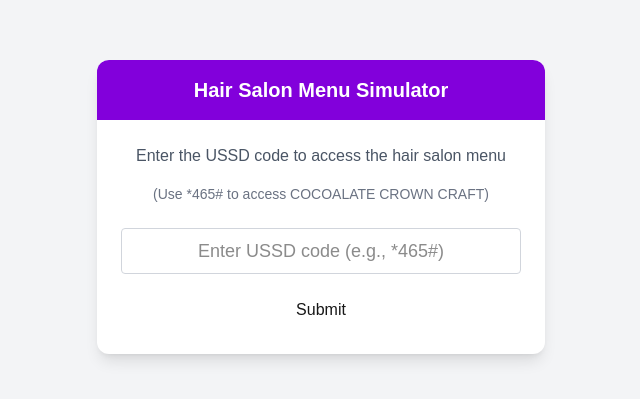
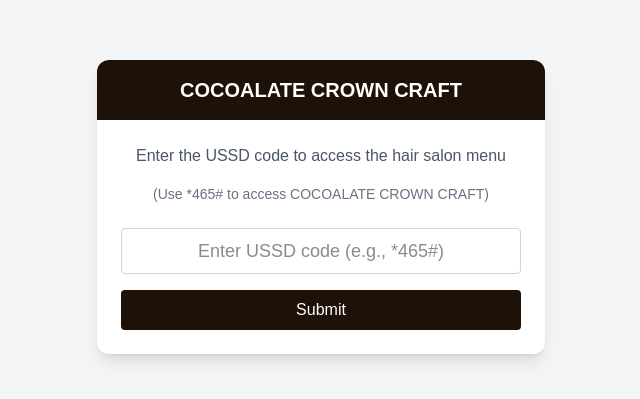
Before and after one commit to eniolaSamuel/MenuSimulator, a Next.js app: page / in a window 1280 px wide. Shown: the part 193-592 px from the top of the page, without its empty margins (319-959 px from the left). Built offline with nearby package versions, Linux system fonts and the light colour scheme.

Commit message:
Page.tsx setup

```diff
--- a/app/page.tsx
+++ b/app/page.tsx
@@ -24,8 +24,8 @@ export default function Home() {
   return (
       <main className="flex min-h-screen flex-col items-center justify-center p-4 bg-gray-100">
         <div className="w-full max-w-md bg-white rounded-xl shadow-lg overflow-hidden">
-          <div className="p-4 bg-purple-700 text-white text-center">
-            <h1 className="text-xl font-bold">Hair Salon Menu Simulator</h1>
+          <div className="p-4 bg-700 text-white text-center" style={{backgroundColor:"#1d1108"}}>
+            <h1 className="text-xl font-bold">COCOALATE CROWN CRAFT</h1>
           </div>
 
           {!menuActive ? (
--- a/components/ussd-input.tsx
+++ b/components/ussd-input.tsx
@@ -27,7 +27,7 @@ export function USSDInput({ onSubmit, ussdCode, setUssdCode }: USSDInputProps) {
                     placeholder="Enter USSD code (e.g., *465#)"
                     className="w-full p-2 border border-gray-300 rounded text-center text-lg"
                 />
-                <button type="submit" className="w-full p-2 rounded text-#1d1108" style={{ backgroundColor: "#ffffff" }}>
+                <button type="submit" className="w-full p-2 rounded text-white" style={{ backgroundColor: "#1d1108" }}>
                     Submit
                 </button>
             </form>
```
